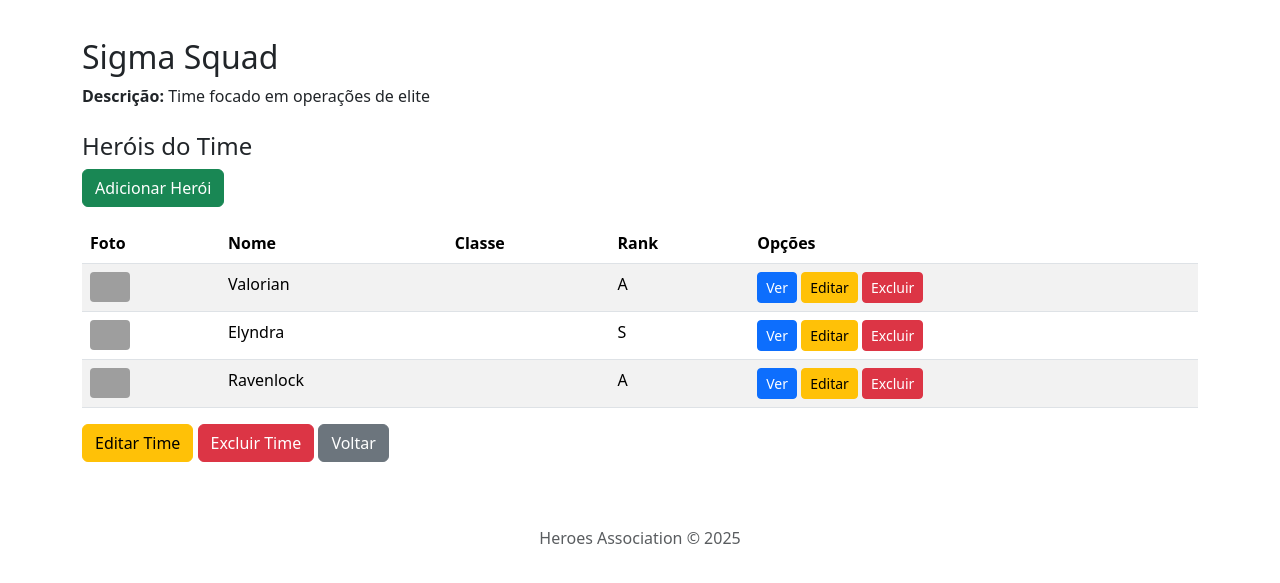
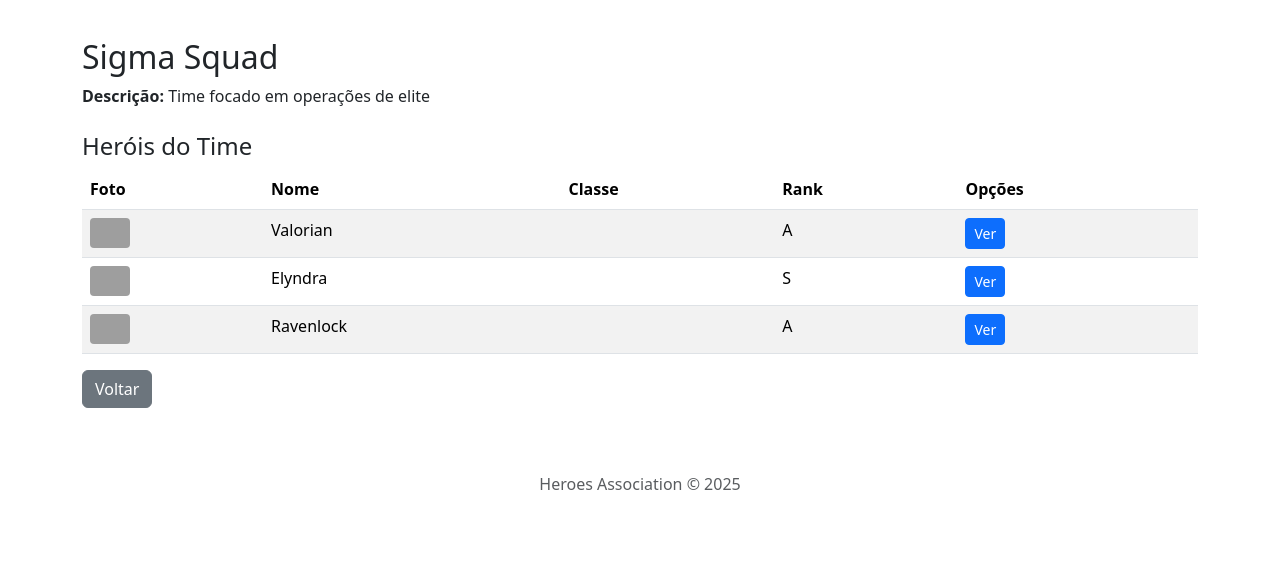
Before and after one commit to tonhao255/HeroManagerProg, a Flask app: page /time/1 in a window 1280 px wide. Shown: the part 56-639 px from the top of the page. Run offline with Flask 3, Linux system fonts and the light colour scheme; data comes from the database, SQL or seed files in the repository; parts of the project's set-up code (start-up, migrations or seed data) failed here and were passed over; grey boxes are pictures that could not be loaded.

Commit message:
fix: rotas problemáticas consertadas
incluindo as rotas dentro de errors.txt

```diff
--- a/app.py
+++ b/app.py
@@ -40,7 +40,7 @@ from datetime import datetime
 #/  __   \    `;
 # .' .'  /,   ,¨'-
 #/'.___.'__'__'._____('________ ____
-#u
+#
 # region CONFIGURAÇÃO
 
 app = Flask(__name__)
@@ -401,6 +401,7 @@ def listar_herois():
             h.forca,
             h.defesa,
             h.velocidade,
+            h.id_time,
             h.imagem_url,
             h.rank,
             h.posicao,
@@ -413,7 +414,7 @@ def listar_herois():
     herois = cursor.fetchall()
     cursor.close()
     conn.close()
-    return render_template('herois.html', herois=herois)
+    return render_template('herois.html', herois=herois, user=(session.get("tipo_usuario") or "USER"))
 
 @app.route('/heroi/<int:id_heroi>', methods=['GET'])
 def ver_heroi(id_heroi):
@@ -435,7 +436,7 @@ def ver_heroi(id_heroi):
     cursor.close()
     conn.close()
 
-    return render_template('ver_heroi.html', heroi=heroi)
+    return render_template('ver_heroi.html', heroi=heroi, user=(session.get("tipo_usuario") or "USER"))
 
 
 # endregion
@@ -463,7 +464,7 @@ def listar_times():
     cursor.close()
     conn.close()
 
-    return render_template('times.html', times=times)
+    return render_template('times.html', times=times, user=(session.get("tipo_usuario") or "USER"))
 
 @app.route('/time/<int:id_time>', methods=['GET'])
 def ver_time(id_time):
@@ -475,7 +476,7 @@ def ver_time(id_time):
     herois = cursor.fetchall()
     cursor.close()
     conn.close()
-    return render_template('ver_time.html', time=time, herois=herois)
+    return render_template('ver_time.html', time=time, herois=herois, user=(session.get("tipo_usuario") or "USER"))
 
 # endregion
 
@@ -684,7 +685,8 @@ def adicionar_heroi():
         if tipo_usuario == 'ADMIN':
             form['id_time'] = request.form['id_time']
         else:
-            form['id_time'] = session.get('id_time')
+            cursor.execute("SELECT id_time FROM times WHERE id_usuario = %s", (session.get("id_usuario"),))
+            form['id_time'] = cursor.fetchone()["id_time"]
 
         cursor.execute("SELECT id_heroi FROM herois WHERE nome_heroi = %s", (form['nome_heroi'],))
         if cursor.fetchone():
@@ -855,7 +857,7 @@ def editar_time(id_time):
 
         cursor.execute("""
             SELECT id_time FROM times WHERE nome_time = %s AND id_time <> %s""",
-            (form['nome_heroi'], id_time)
+            (form['nome_time'], id_time)
         )
         if cursor.fetchone():
             flash("Já existe um time com esse nome!", "warning")
@@ -874,7 +876,7 @@ def editar_time(id_time):
 
     cursor.close()
     conn.close()
-    return render_template('editar_heroi.html', form=form, admin=tipo_usuario=="ADMIN")
+    return render_template('editar_time.html', form=form, admin=tipo_usuario=="ADMIN")
 
 @app.route('/time/<int:id_time>/excluir', methods=['POST'])
 @team_required
--- a/errors.txt
+++ b/errors.txt
@@ -1,5 +1,3 @@
 Erros 2025/12/04:
 
-Erro 1: No caminho "http://127.0.0.1:5000/times" o botão "editar time" está editando herois
-Erro 2: No caminho "http://127.0.0.1:5000/times/5"(caminho do seu time) o botão "editar time" está editando herois tambem
 Erro 3: No caminho "http://127.0.0.1:5000/heroi/novo"(criar herios) não é possivel escolher o time dele
--- a/templates/editar_time.html
+++ b/templates/editar_time.html
@@ -5,12 +5,12 @@
 <form method="post">
     <div class="mb-3">
         <label class="form-label">Nome</label>
-        <input type="text" name="nome_time" class="form-control" value="{{ time.nome_time }}" required>
+        <input type="text" name="nome_time" class="form-control" value="{{ form.nome_time }}" required>
     </div>
 
     <div class="mb-3">
         <label class="form-label">Descrição</label>
-        <textarea name="descricao" class="form-control">{{ time.descricao }}</textarea>
+        <textarea name="descricao" class="form-control">{{ form.descricao }}</textarea>
     </div>
 
     <button class="btn btn-primary">Salvar</button>
--- a/templates/herois.html
+++ b/templates/herois.html
@@ -4,7 +4,9 @@
 
 <h2 class="mb-4">Heróis</h2>
 
+{% if user == "ADMIN" %}
 <a href="{{ url_for('adicionar_heroi') }}" class="btn btn-success mb-3">Adicionar Herói</a>
+{% endif %}
 
 <table class="table table-striped">
     <thead>
@@ -28,6 +30,7 @@
             <td>{{ h.rank }}</td>
             <td>
                 <a href="{{ url_for('ver_heroi', id_heroi=h.id_heroi) }}" class="btn btn-primary btn-sm">Ver</a>
+                {% if user == "ADMIN"%}
                 <a href="{{ url_for('editar_heroi', id_heroi=h.id_heroi) }}" class="btn btn-warning btn-sm">Editar</a>
 
                 <form method="POST"
@@ -36,6 +39,7 @@
                       onsubmit="return confirm('Tem certeza que deseja excluir este herói?')">
                     <button class="btn btn-danger btn-sm">Excluir</button>
                 </form>
+                {% endif %}
             </td>
         </tr>
         {% endfor %}
--- a/templates/times.html
+++ b/templates/times.html
@@ -20,6 +20,7 @@
             <td>
                 <a href="{{ url_for('ver_time', id_time=t.id_time) }}" class="btn btn-primary btn-sm">Ver</a>
 
+                {% if user != "USER" %}
                 <a href="{{ url_for('editar_time', id_time=t.id_time) }}" class="btn btn-warning btn-sm">Editar Time</a>
 
                 <form method="POST" action="{{ url_for('excluir_time', id_time=t.id_time) }}"
@@ -27,6 +28,7 @@
                       onsubmit="return confirm('Excluir time?')">
                     <button class="btn btn-danger btn-sm">Excluir</button>
                 </form>
+                {% endif %}
             </td>
         </tr>
         {% endfor %}
--- a/templates/ver_heroi.html
+++ b/templates/ver_heroi.html
@@ -171,7 +171,9 @@
 </div>
 
 <div class="mt-4">
+    {% if user != "USER" %}
     <a href="{{ url_for('editar_heroi', id_heroi=heroi.id_heroi) }}" class="btn btn-warning">Editar</a>
+    {% endif %}
     <a href="{{ url_for('listar_herois') }}" class="btn btn-secondary">Voltar</a>
 </div>
 
--- a/templates/ver_time.html
+++ b/templates/ver_time.html
@@ -7,7 +7,9 @@
 
 <h4 class="mt-4">Heróis do Time</h4>
 
+{% if user != "USER" %}
 <a href="{{ url_for('adicionar_heroi') }}" class="btn btn-success mb-3">Adicionar Herói</a>
+{% endif %}
 
 {% if herois %}
 <table class="table table-striped">
@@ -32,6 +34,7 @@
             <td>{{ heroi.rank }}</td>
             <td>
                 <a href="{{ url_for('ver_heroi', id_heroi=heroi.id_heroi) }}" class="btn btn-primary btn-sm">Ver</a>
+                {% if user != "USER" %}
                 <a href="{{ url_for('editar_heroi', id_heroi=heroi.id_heroi) }}" class="btn btn-warning btn-sm">Editar</a>
 
                 <form method="POST"
@@ -40,6 +43,7 @@
                       onsubmit="return confirm('Tem certeza que deseja excluir este herói?')">
                     <button class="btn btn-danger btn-sm">Excluir</button>
                 </form>
+                {% endif %}
             </td>
         </tr>
         {% endfor %}
@@ -49,12 +53,14 @@
 <p class="text-muted">Nenhum herói neste time.</p>
 {% endif %}
 
+{% if user != "USER" %}
 <a href="{{ url_for('editar_time', id_time=time.id_time) }}" class="btn btn-warning">Editar Time</a>
 
 <form action="{{ url_for('excluir_time', id_time=time.id_time) }}" method="post" class="d-inline"
       onsubmit="return confirm('Excluir este time permanentemente?');">
     <button class="btn btn-danger">Excluir Time</button>
 </form>
+{% endif %}
 
 <a href="{{ url_for('listar_times') }}" class="btn btn-secondary">Voltar</a>
 
```
Also changed, not shown: README.md.
